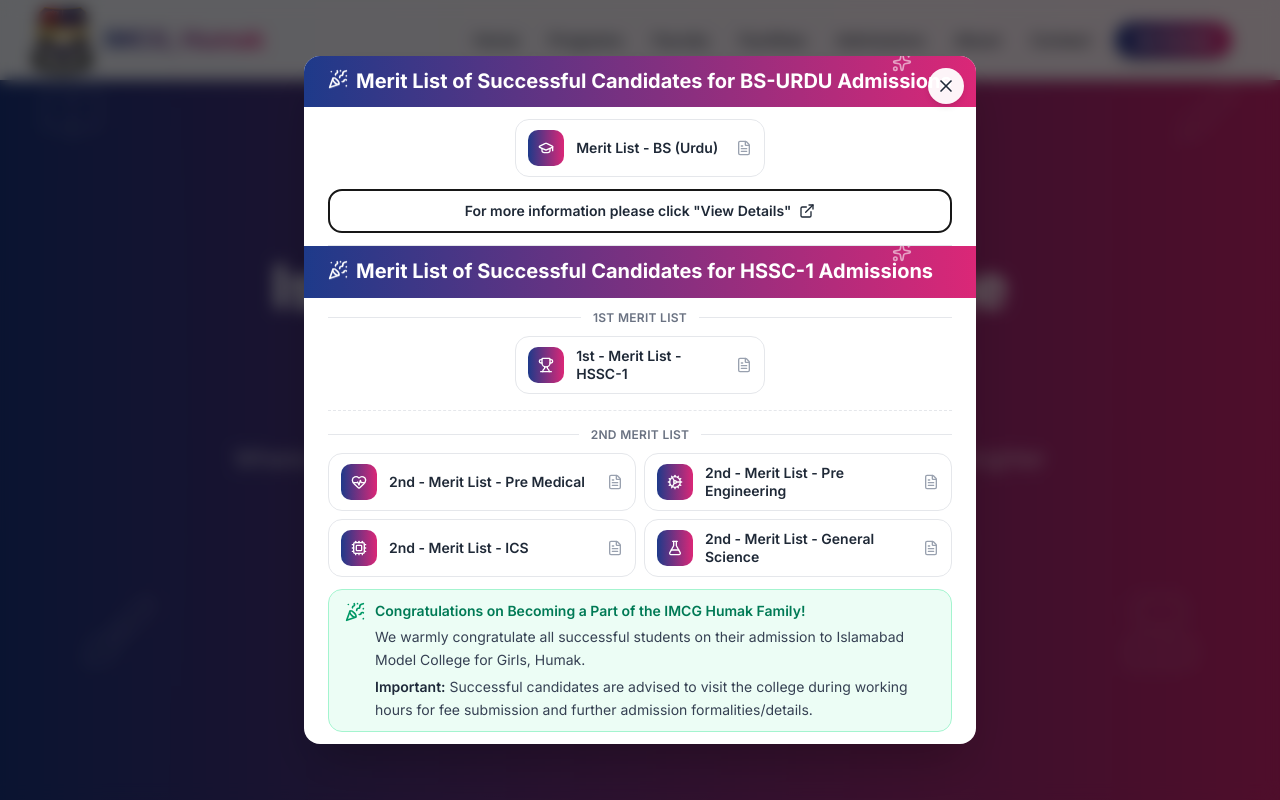
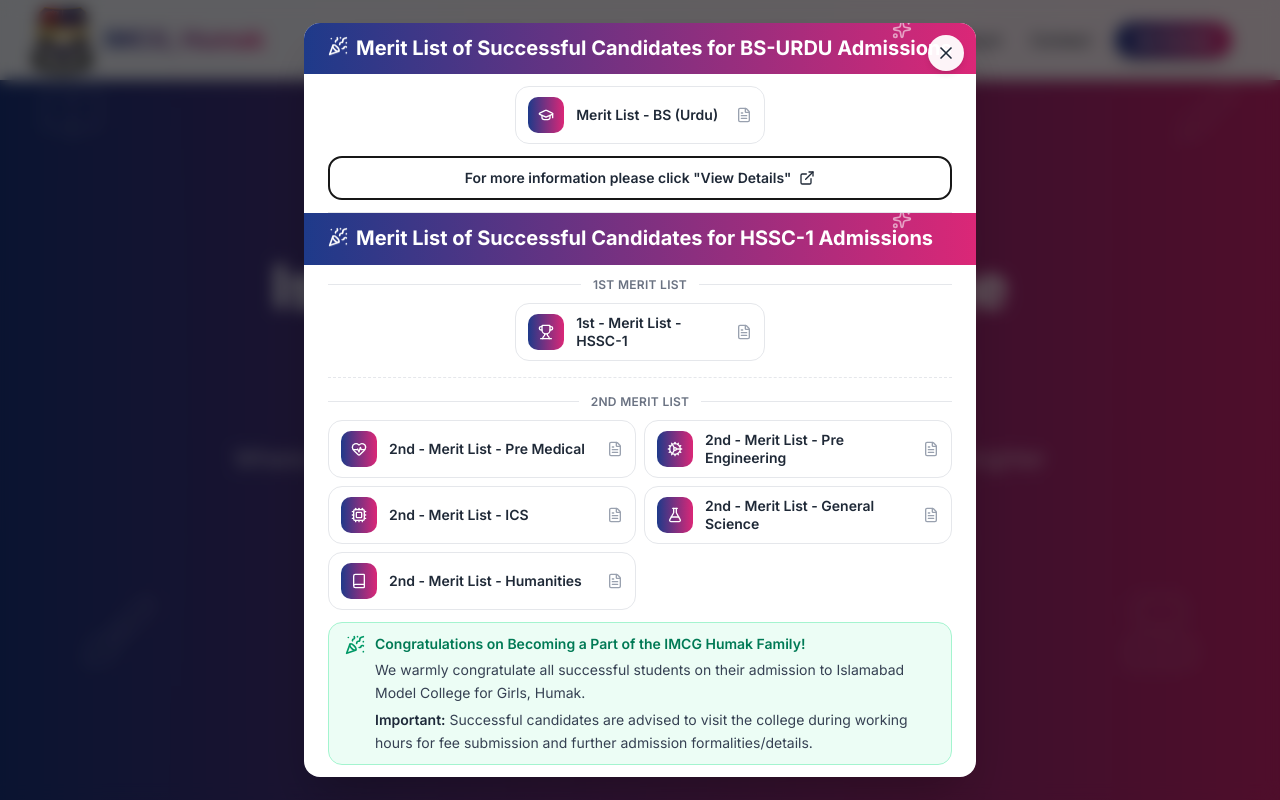
Before and after one commit to ShahzadGit/imcghumak, a Next.js app: page / in a window 1280 px wide. Shown: the top 800 px of the page. Built offline with nearby package versions, Linux system fonts and the light colour scheme.

Commit message:
Updated 2nd Merit List and Footer

```diff
--- a/components/home/Footer.tsx
+++ b/components/home/Footer.tsx
@@ -91,7 +91,7 @@
 
           <div className="flex space-x-6">
             <a
-              href="https://www.facebook.com/share/1ANQcqrEyg/"
+              href="https://www.facebook.com/share/1CXKNKbzcX/"
               aria-label="Facebook"
               className="hover:text-[rgb(var(--color-primary-hover))] transition"
             >
--- a/components/home/ShortlistedModal.tsx
+++ b/components/home/ShortlistedModal.tsx
@@ -16,6 +16,7 @@
   Cpu,
   FlaskConical,
   LucideIcon,
+  Book,
 } from "lucide-react";
 
 interface Group {
@@ -62,6 +63,11 @@
     name: "2nd - Merit List - General Science",
     href: "/shortlists/2nd-MeritList-GeneralScience.pdf",
     icon: FlaskConical,
+  },
+  {
+    name: "2nd - Merit List - Humanities",
+    href: "/shortlists/2nd-MeritList-Humanities.pdf",
+    icon: Book,
   },
 ];
 
```
Also changed, not shown: 1 other file (tests, documents, lock files or other folders).
